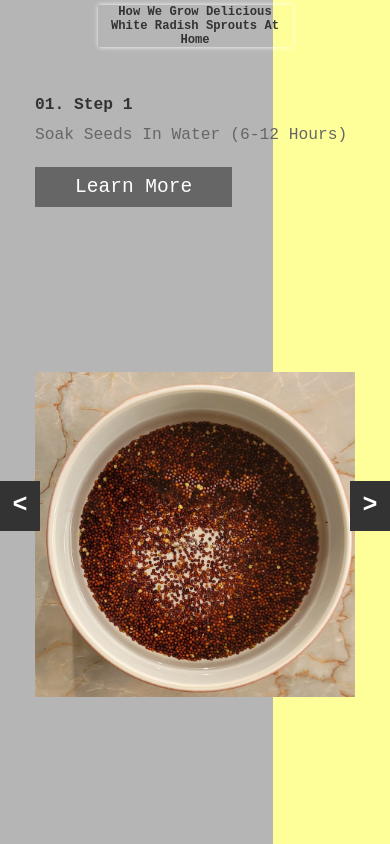
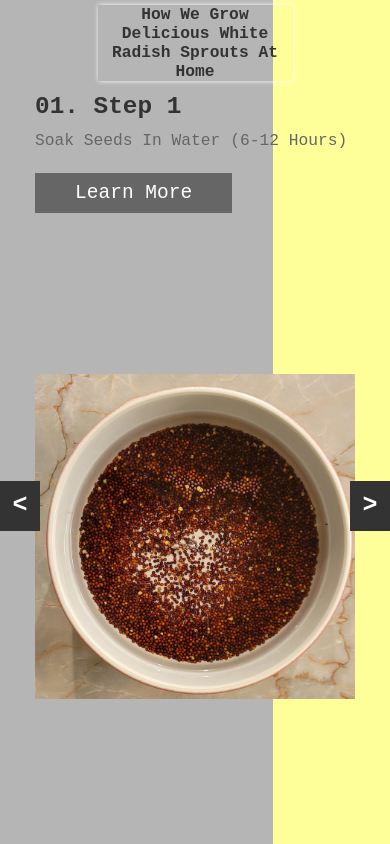
Before and after one commit to WillDang14/Project1, a plain HTML site: page index.html in a window 390 px wide. Drawn offline with Linux system fonts and the light colour scheme.

Commit message:
Add files via upload

```diff
--- a/style.css
+++ b/style.css
@@ -249,16 +249,16 @@ trục X bên phía trái.
     }
 }
 
-@media (max-width: 1080px) {
+@media (max-width: 1081px) {
     .header {
         top: 5px;
     }
 
     .header p{
-        font-size: 1.5rem;
+        font-size: 2rem;
     }
 
     .container .slide-container .slide .content h3 {
-        font-size: 2rem;
+        font-size: 3rem;
     }
 }
```
